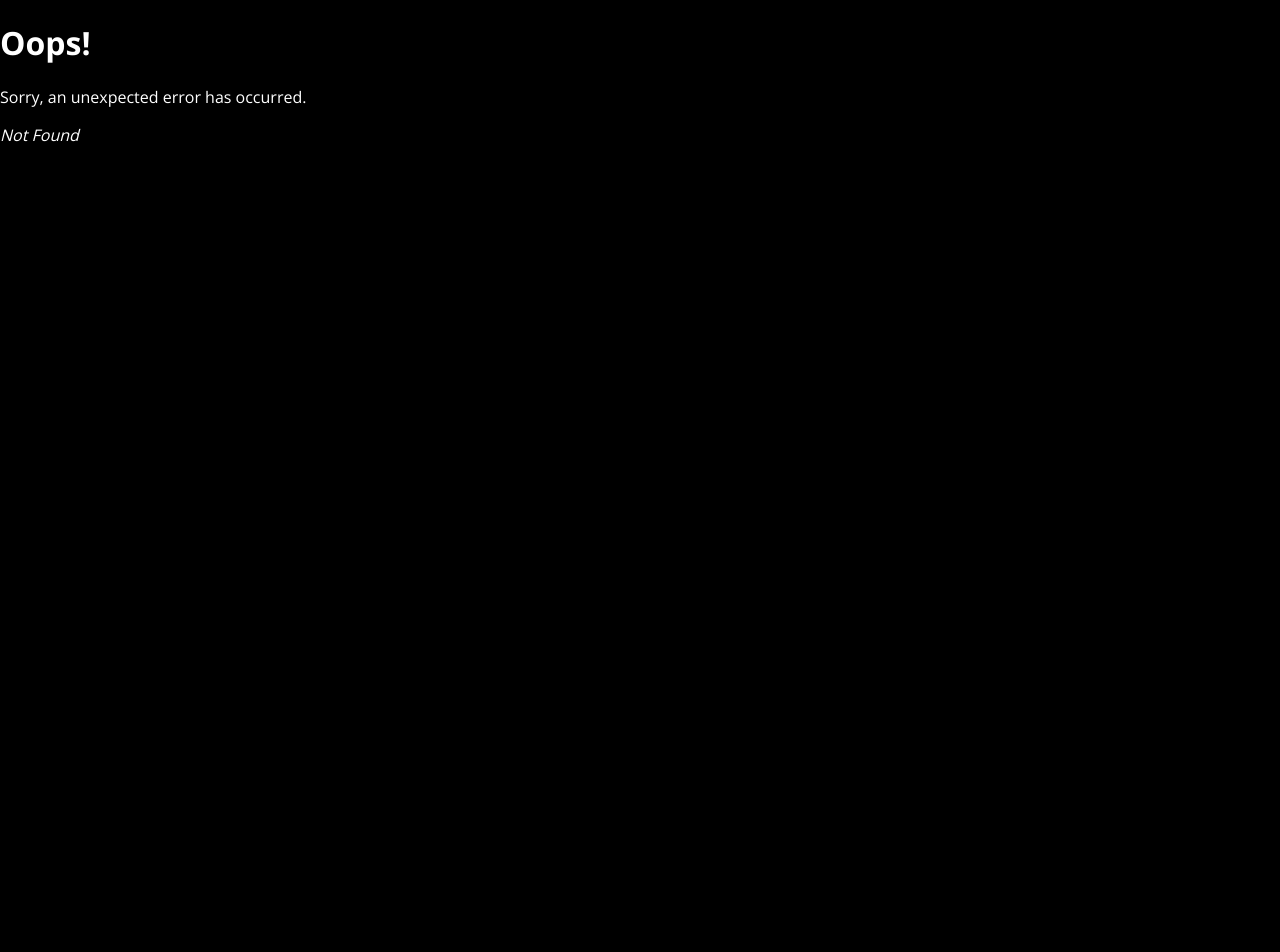
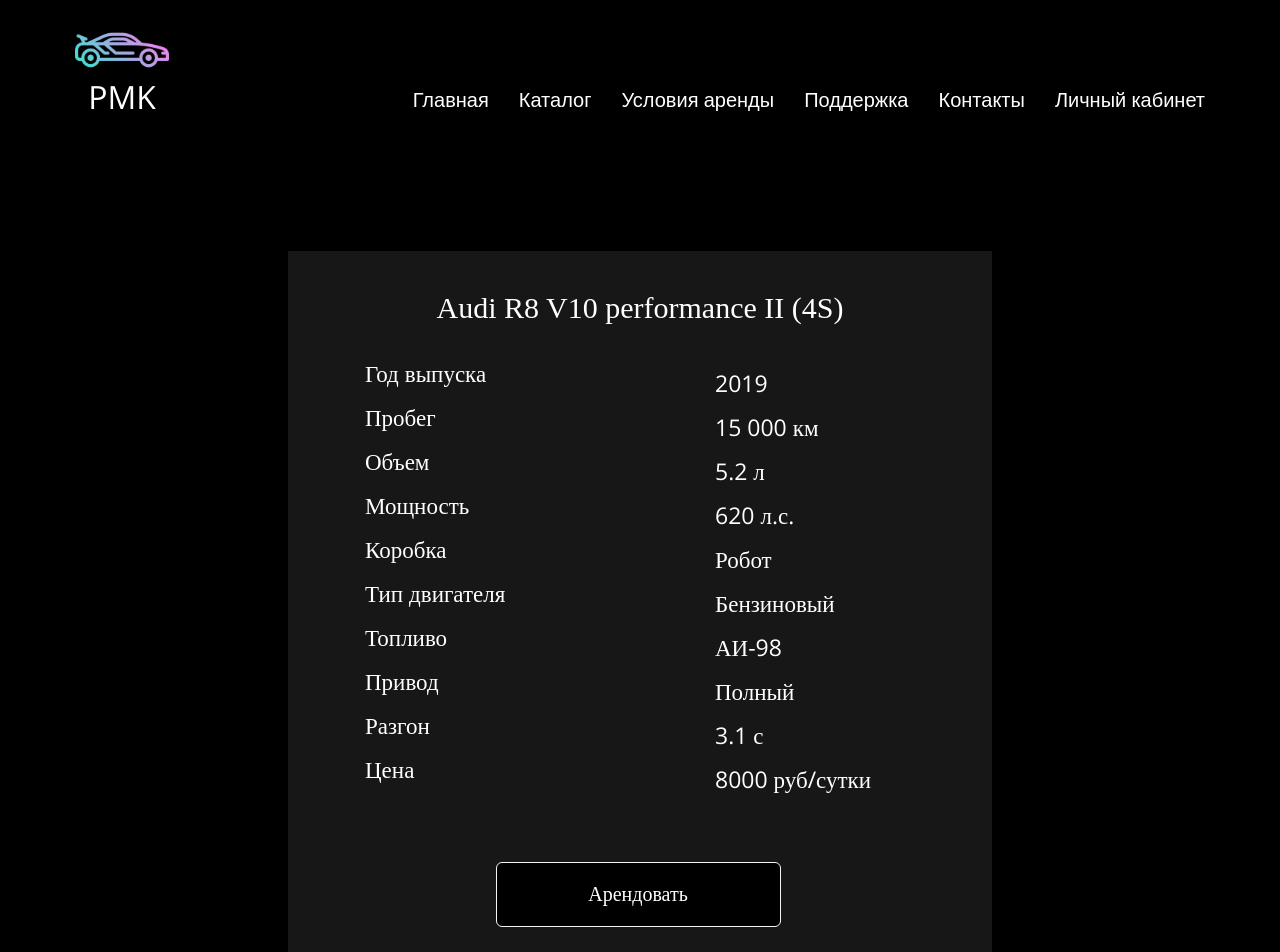
Before and after one commit to plnppt/carPark_client, a React (Create React App) app: page /learnMore1 in a window 1280 px wide. Before the commit this address had no page. Shown: the top 952 px of the page. Before the commit the page ends 800 px from the top, so only its background shows below. Built offline with nearby package versions, Linux system fonts and the light colour scheme.

Commit message:
Update rental scenario

```diff
--- /dev/null
+++ b/src/assets/css/Learn_More_With_Authorization.css
@@ -0,0 +1,60 @@
+.support-form {
+    display: block;
+    margin: 120px auto 0px;
+    width: 550px;
+    height: 610px;
+    padding: 43px 77px 80px;
+    background: #171717;
+}
+
+.support-page__btn {
+    width: 285px;
+    height: 65px;
+    background: #000000;
+    border: 1px solid #F5F5F5;
+    border-radius: 6px;
+    font-family: 'Rubik';
+    font-style: normal;
+    font-size: 20px;
+    line-height: 21px;
+    text-align: center;
+    color: #FFFFFF;
+    transform: translate(-2px, -375px);
+}
+
+.support-form__title {
+    margin-bottom: 35px;
+}
+
+.support-form__title > span {
+    text-align: center;
+    display: block;
+    font-family: 'Rubik';
+    font-style: normal;
+    font-weight: 400;
+    font-size: 30px;
+    line-height: 28px;
+    color: #FFFFFF;
+    margin-bottom: 10px;
+}
+
+.support-form__blockTitle {
+    display: block;
+    margin-bottom: 12px;
+    font-family: 'Open Sans';
+    font-style: normal;
+    font-weight: 500;
+    font-size: 23px;
+    color: #FFFFFF;
+}
+
+.support-form__blockTitle1 {
+    display: block;
+    margin-bottom: 12px;
+    font-family: 'Open Sans';
+    font-style: normal;
+    font-weight: 100;
+    font-size: 23px;
+    color: #FFFFFF;
+    transform: translate(350px, -430px);
+}
--- a/src/components/carCard.jsx
+++ b/src/components/carCard.jsx
@@ -6,7 +6,7 @@
             <span className="carName">{props.carName}</span>
             <img className="carSelect__cardImg" src={props.srcImg}
                  alt="Феррари"/>
-            <a href="http://localhost:3000/learnMore">
+            <a href="http://localhost:3000/learnMore1">
                 <button className="cardBtn">Подробнее</button>
             </a>
         </div>
--- /dev/null
+++ b/src/pages/learn_more_with_authorization.jsx
@@ -0,0 +1,46 @@
+import Header from "../components/header";
+import Footer from "../components/footer";
+
+export default function LearnMore1Page() {
+    return (
+        <>
+            <Header/>
+            <main>
+                <section className="support-page">
+                    <div className="wrapper">
+                        <form action="" className="support-form">
+                            <div className="support-form__title">
+                                <span>Audi R8 V10 performance II (4S)</span>
+                            </div>
+
+                            <span className="support-form__blockTitle">Год выпуска</span>
+                            <span className="support-form__blockTitle">Пробег</span>
+                            <span className="support-form__blockTitle">Объем</span>
+                            <span className="support-form__blockTitle">Мощность</span>
+                            <span className="support-form__blockTitle">Коробка</span>
+                            <span className="support-form__blockTitle">Тип двигателя</span>
+                            <span className="support-form__blockTitle">Топливо</span>
+                            <span className="support-form__blockTitle">Привод</span>
+                            <span className="support-form__blockTitle">Разгон</span>
+                            <span className="support-form__blockTitle">Цена</span>
+
+                            <span className="support-form__blockTitle1">2019</span>
+                            <span className="support-form__blockTitle1">15 000 км</span>
+                            <span className="support-form__blockTitle1">5.2 л</span>
+                            <span className="support-form__blockTitle1">620 л.с.</span>
+                            <span className="support-form__blockTitle1">Робот</span>
+                            <span className="support-form__blockTitle1">Бензиновый</span>
+                            <span className="support-form__blockTitle1">АИ-98</span>
+                            <span className="support-form__blockTitle1">Полный</span>
+                            <span className="support-form__blockTitle1">3.1 с</span>
+                            <span className="support-form__blockTitle1">8000 руб/сутки</span>
+
+                            <button className="support-page__btn">Арендовать</button>
+                        </form>
+                    </div>
+                </section>
+            </main>
+            <Footer/>
+        </>
+    );
+}
```
Also changed, not shown: src/index.js (+7 -0 lines).
